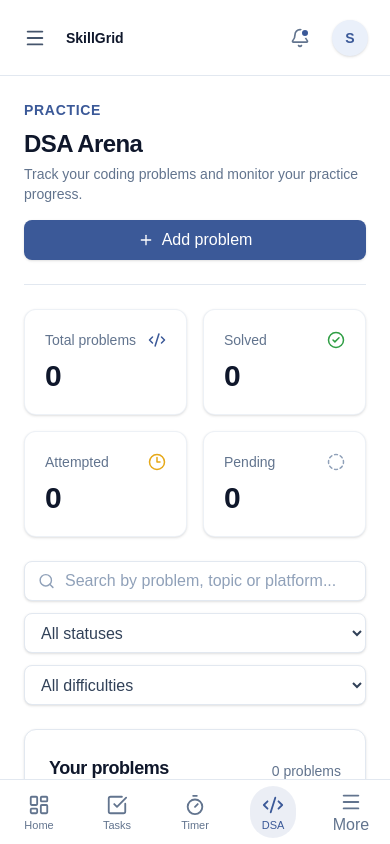
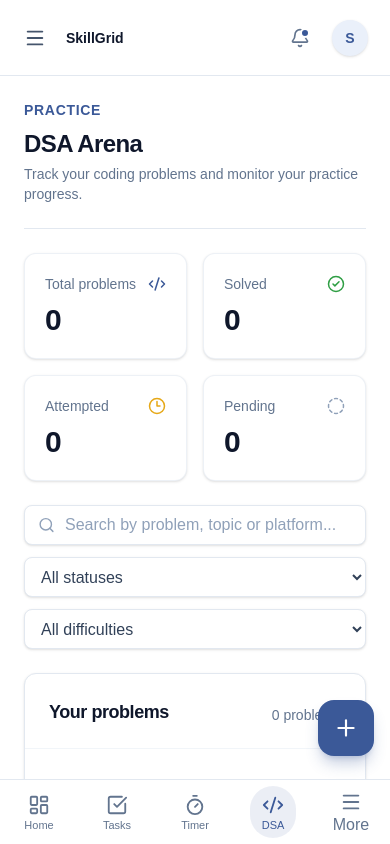
Before and after one commit to thiteswapnil1212-hue/skillGrid, a Next.js app in the folder skillgrid-app/: page /dsa in a window 390 px wide. Built offline with nearby package versions, Linux system fonts and the light colour scheme.

Commit message:
feat: FAB on mobile, desktop-only header button, visible delete

```diff
--- a/skillgrid-app/src/app/dsa/page.tsx
+++ b/skillgrid-app/src/app/dsa/page.tsx
@@ -1,6 +1,7 @@
 "use client";
 
 import { uid } from "@/lib/utils";
+import Fab from "@/components/ui/Fab";
 import { useMemo, useState, type FormEvent } from "react";
 import { Code2, Plus, Search, Trash2, ExternalLink, CheckCircle2, CircleDashed, Clock3, X } from "lucide-react";
 import { Button } from "@/components/ui/Button";
@@ -96,7 +97,7 @@
           <h1 className="mt-2 text-2xl font-bold tracking-tight text-slate-900 sm:text-3xl">DSA Arena</h1>
           <p className="mt-1 text-sm font-medium text-slate-500">Track your coding problems and monitor your practice progress.</p>
         </div>
-        <Button onClick={() => setShowForm((curr) => !curr)} className="gap-2">
+        <Button onClick={() => setShowForm((curr) => !curr)} className="hidden gap-2 lg:inline-flex">
           {showForm ? <X size={16} /> : <Plus size={16} />}
           {showForm ? "Close form" : "Add problem"}
         </Button>
@@ -284,7 +285,7 @@
                       >
                         {statusOptions.map((status) => <option key={status}>{status}</option>)}
                       </select>
-                      <Button variant="ghost" size="sm" onClick={() => deleteProblem(problem.id)} aria-label={`Delete problem "${problem.title}"`} className="p-2 h-auto text-slate-400 hover:text-danger hover:bg-danger-light opacity-0 group-hover:opacity-100 focus:opacity-100 transition-opacity">
+                      <Button variant="ghost" size="sm" onClick={() => deleteProblem(problem.id)} aria-label={`Delete problem "${problem.title}"`} className="p-2 h-auto text-slate-400 hover:text-danger hover:bg-danger-light opacity-100 transition-opacity lg:opacity-0 lg:group-hover:opacity-100 focus:opacity-100">
                         <Trash2 size={16} />
                       </Button>
                     </div>
@@ -298,6 +299,7 @@
       <p className="text-xs font-medium text-center text-slate-400 pt-4">
         Changes are currently held in page state and will reset when you refresh. Database persistence will be added separately.
       </p>
+      {!showForm && <Fab onClick={() => setShowForm(true)} label="Add problem" />}
     </main>
   );
 }
```
